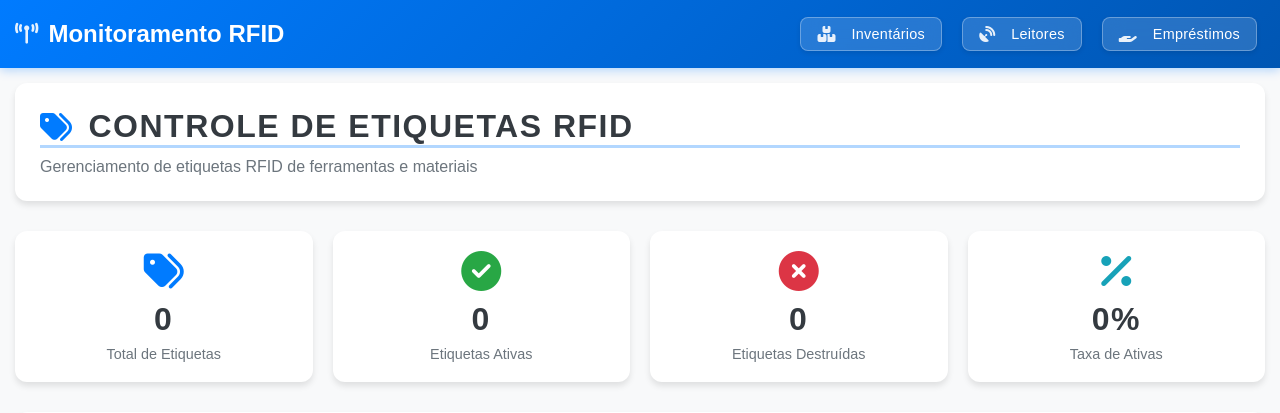
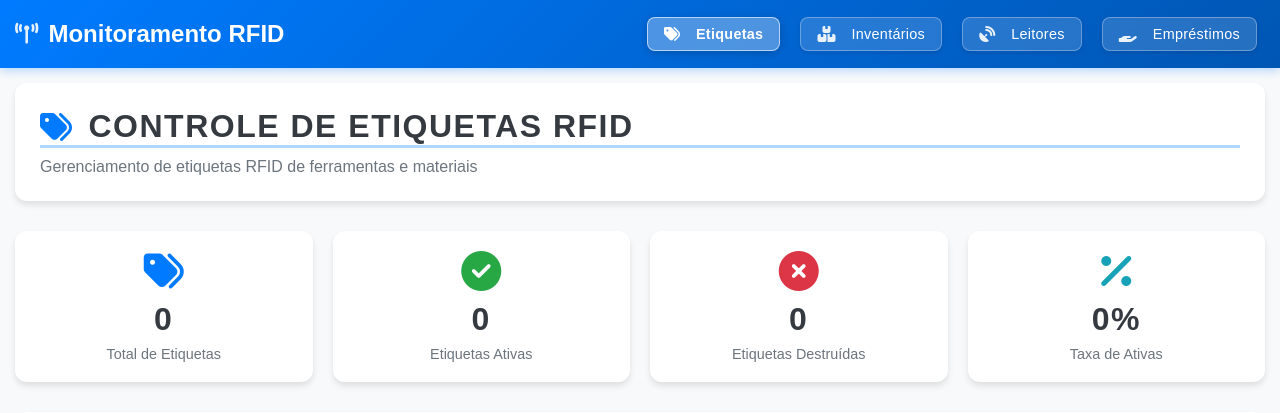
Before and after one commit to TCE-Manutencao-Predial/RFID, a Flask app: page /RFID/ in a window 1280 px wide. Shown: the top 413 px of the page. Run offline with Flask 3, Linux system fonts and the light colour scheme; data that the repository does not hold is empty.

Commit message:
menu principal

```diff
--- a/app/static/js/etiquetas.js
+++ b/app/static/js/etiquetas.js
@@ -771,9 +771,13 @@ document.addEventListener('DOMContentLoaded', function() {
 });
 
 
-// Função de navegação para os botões do header
 function navegarPara(secao) {
     switch(secao) {
+        case 'etiquetas':
+            // Já estamos aqui - poderia recarregar ou não fazer nada
+            // window.location.href = '/RFID/';
+            break;
+
         case 'inventarios':
             window.location.href = '/RFID/inventarios';
             break;
--- a/app/static/js/leitores.js
+++ b/app/static/js/leitores.js
@@ -521,8 +521,7 @@ function exportarDados() {
 function navegarPara(secao) {
     switch(secao) {
         case 'etiquetas':
-            // Já estamos aqui - poderia recarregar ou não fazer nada
-            // window.location.href = '/RFID/';
+            window.location.href = '/RFID/';
             break;
 
         case 'inventarios':
@@ -530,7 +529,8 @@ function navegarPara(secao) {
             break;
 
         case 'leitores':
-            window.location.href = '/RFID/leitores';
+            // Já estamos aqui - poderia recarregar ou não fazer nada
+            // window.location.href = '/RFID/leitores';
             break;
 
         case 'emprestimos':
--- a/app/templates/etiquetas.html
+++ b/app/templates/etiquetas.html
@@ -29,7 +29,12 @@
         </h1>
 
         <!-- ADICIONAR BOTÕES DE NAVEGAÇÃO -->
+
         <div class="rfid-nav-buttons">
+          <button class="rfid-nav-btn active" onclick="navegarPara('etiquetas')">
+            <i class="fas fa-tags"></i>
+            <span>Etiquetas</span>
+          </button>
           <button class="rfid-nav-btn" onclick="navegarPara('inventarios')">
             <i class="fas fa-boxes"></i>
             <span>Inventários</span>
```
